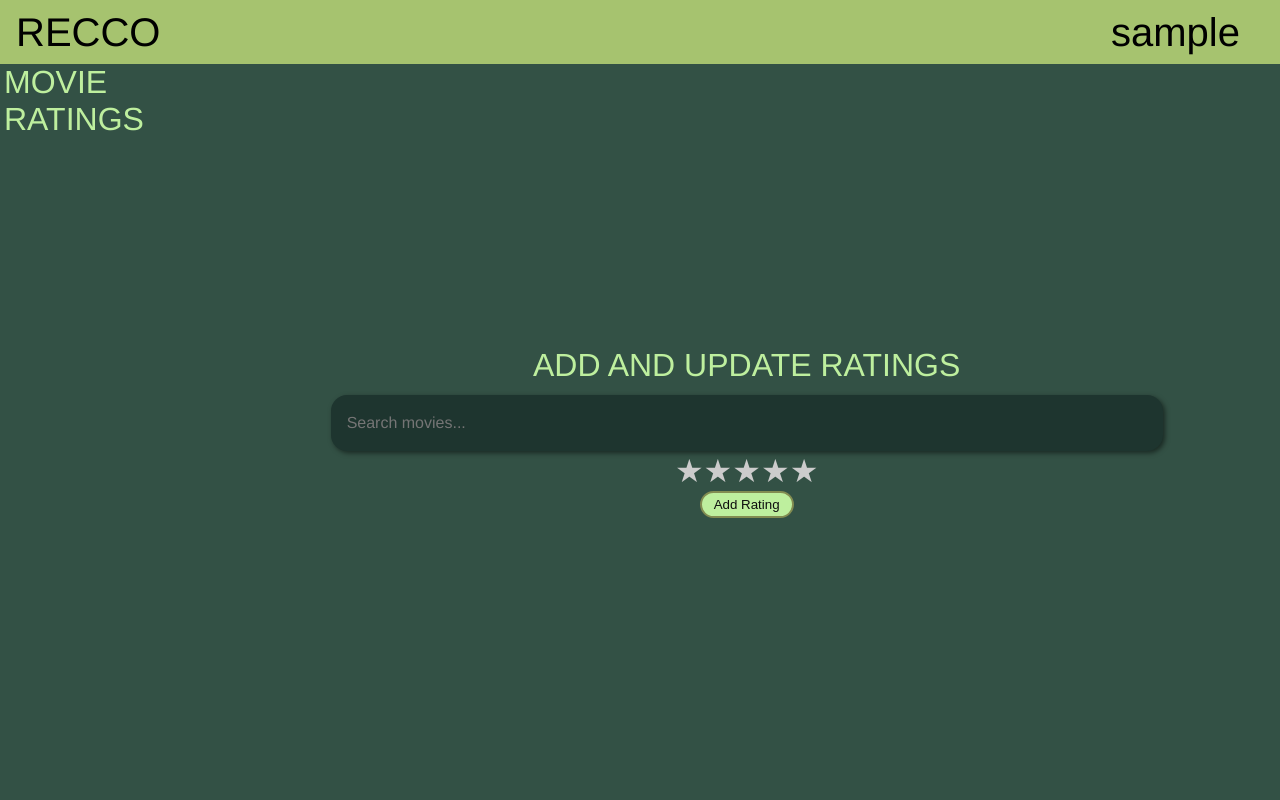
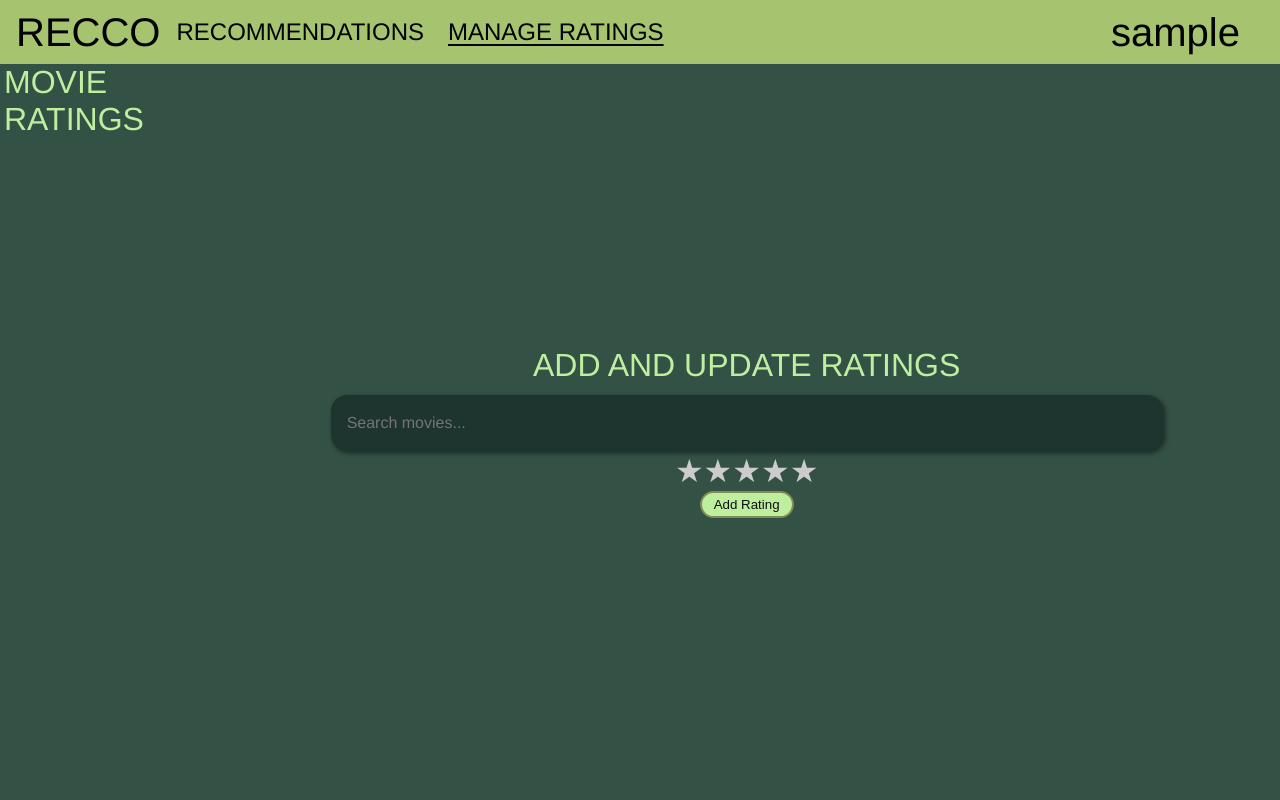
Before and after one commit to JFriendship/Movie-Recommendation-System, a Flask app: page /manage_ratings in a window 1280 px wide. Run offline with Flask 3, Linux system fonts and the light colour scheme; the visitor is signed in with stand-in values (Sample User, id 1); data that the repository does not hold is empty.

Commit message:
Add Navbar Page Navigation

```diff
--- a/static/css/manage_ratings.css
+++ b/static/css/manage_ratings.css
@@ -38,6 +38,40 @@ body {
 .nav-title-text {
     font-size: 40px;
     font-family:var(--recco-font-family);
+}
+
+.recommendations-navbar {
+    background: none;
+    border: none;
+    border-radius: 8px;
+    font-size: 24px;
+    font-family: var(--recco-font-family);
+    cursor: pointer;
+    margin-left: 12px;
+    padding: 4px;
+
+}
+
+.recommendations-navbar:hover {
+    background-color: #95af63;
+}
+
+.manage-ratings-navbar {
+    background: none;
+    border: none;
+    border-radius: 8px;
+    font-size: 24px;
+    font-family: var(--recco-font-family);
+    cursor: pointer;
+    text-decoration: underline;
+    text-decoration-thickness: 2px;
+    text-underline-offset: 4px;
+    margin-left: 16px;
+    padding: 4px;
+}
+
+.manage-ratings-navbar:hover {
+    background-color: #95af63;
 }
 
 .right-aligned-nav-wrapper {
--- a/templates/manage_ratings.html
+++ b/templates/manage_ratings.html
@@ -12,6 +12,10 @@
             <div class="nav-bar-wrapper">
                 <div class="left-aligned-nav-wrapper">
                     <div class="nav-title-text"> RECCO </div>
+                    <form action="{{ url_for('recommendations') }}">
+                        <button class="recommendations-navbar" type="submit"> RECOMMENDATIONS </button>
+                    </form>
+                    <div class="manage-ratings-navbar"> MANAGE RATINGS </div>
                 </div>
                 <div class="right-aligned-nav-wrapper">
                     <div class="username-text"> {{username}} </div>
```
